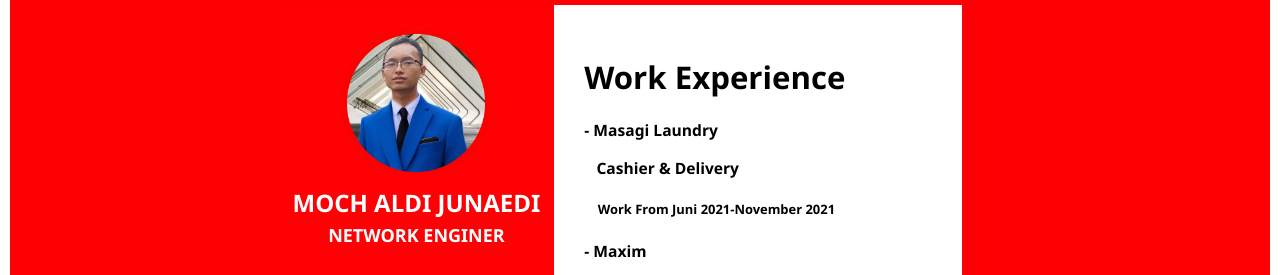
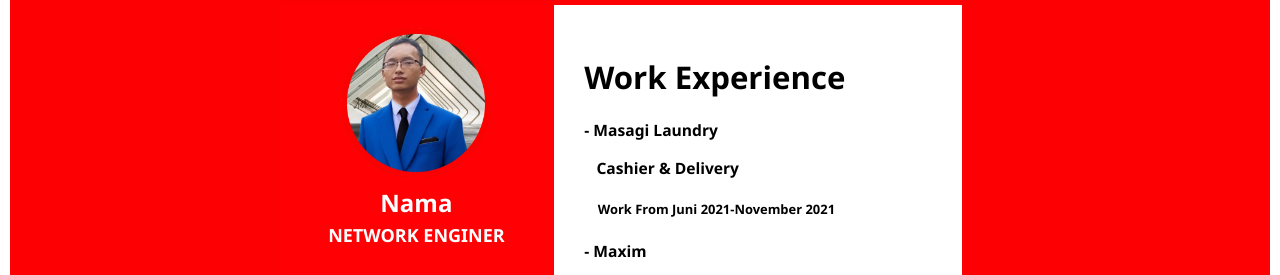
Before and after one commit to junaei/AldiJunaedi.com, a plain HTML site: page Profile.html in a window 1280 px wide. Shown: the part 76-351 px from the top of the page. Drawn offline with Linux system fonts and the light colour scheme.

Commit message:
Update Profile.html

```diff
--- a/Profile.html
+++ b/Profile.html
@@ -69,7 +69,7 @@
                         <td style="text-align: center"><img src="asset/img/Desain_tanpa_judul__2_-removebg-preview.png" width="150" height="150" alt=""/></td>
                       </tr>
                       <tr>
-                        <td style="color: #FFFFFF; font-size: 24px; text-align: center;">MOCH ALDI JUNAEDI</td>
+                        <td style="color: #FFFFFF; font-size: 24px; text-align: center;">Nama</td>
                       </tr>
                       <tr>
                         <td style="color: #FFFFFF; font-size: 18px; text-align: center;">NETWORK ENGINER</td>
```
